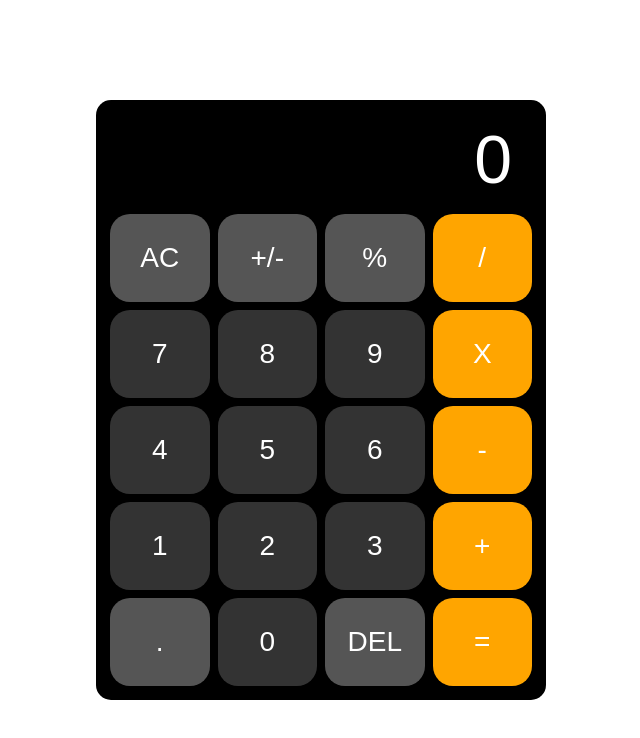
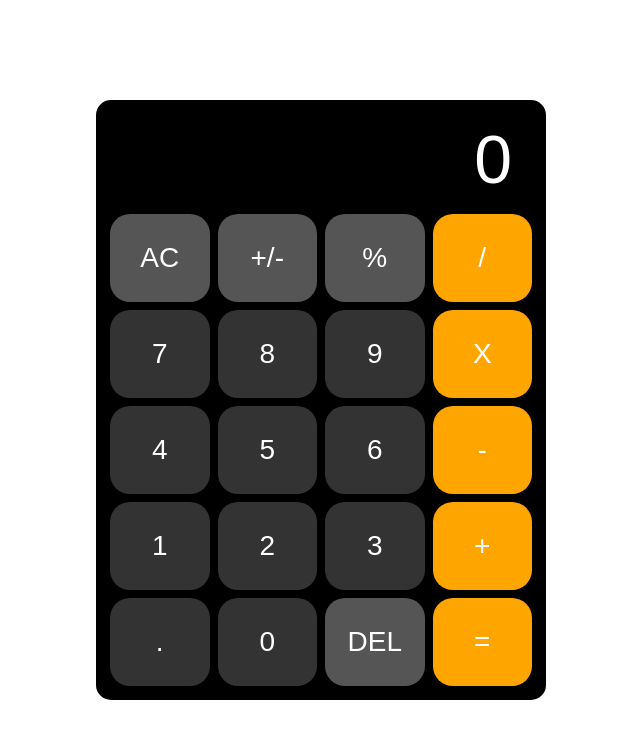
Before and after one commit to gemini-mastiff/calculator, a plain HTML site: page index.html in a window 1280 px wide. Shown: the whole page, without its empty margins (319-959 px from the left). Drawn offline with Linux system fonts and the light colour scheme.

Commit message:
Add decimal to number class

```diff
--- a/index.html
+++ b/index.html
@@ -40,7 +40,7 @@
                 <div class="button operator" id="+">+</div>
             </div>
             <div class="row">
-                <div class="button func" id=".">.</div>
+                <div class="button number" id=".">.</div>
                 <div class="button number" id="0">0</div>
                 <div class="button func" id="DEL">DEL</div>
                 <div class="button operator" id="=">=</div>
```
